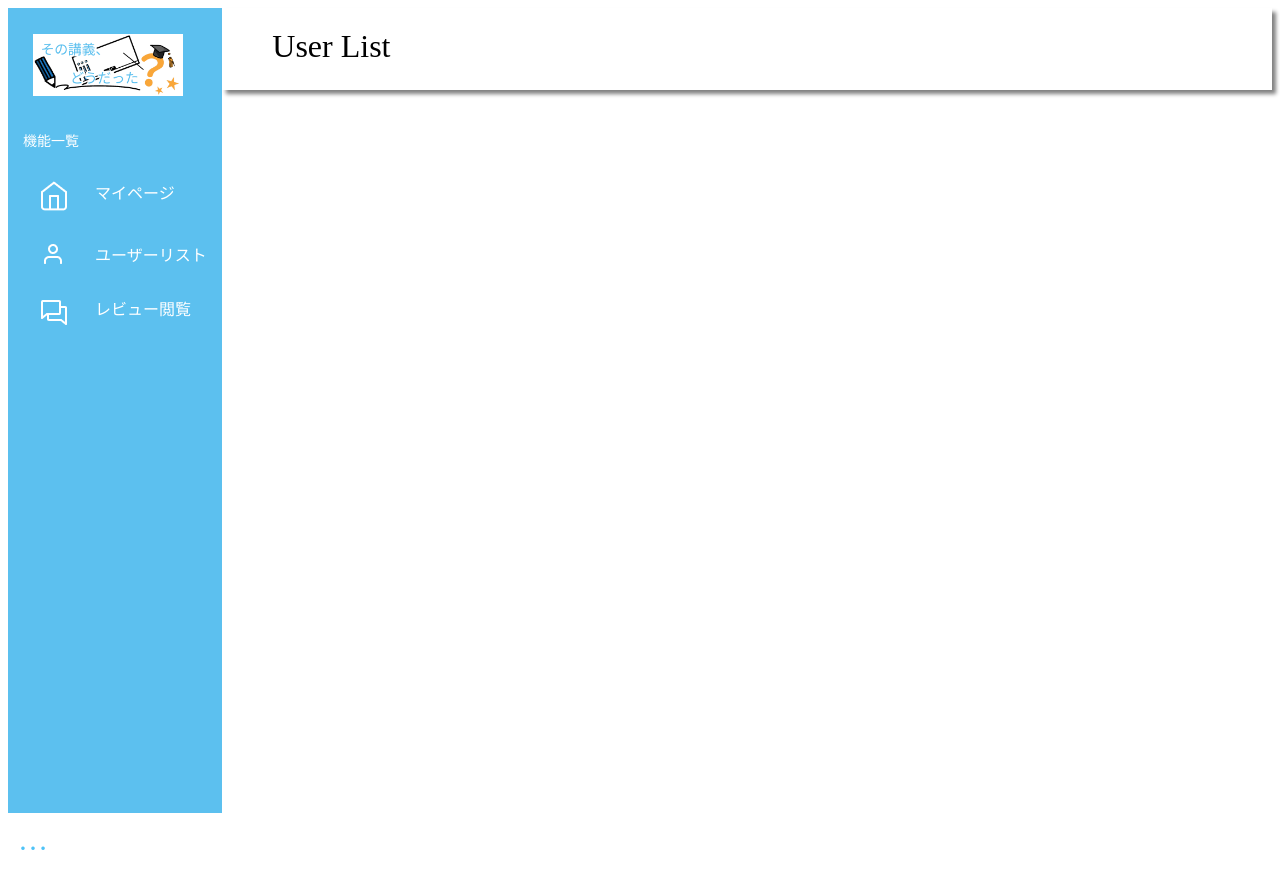
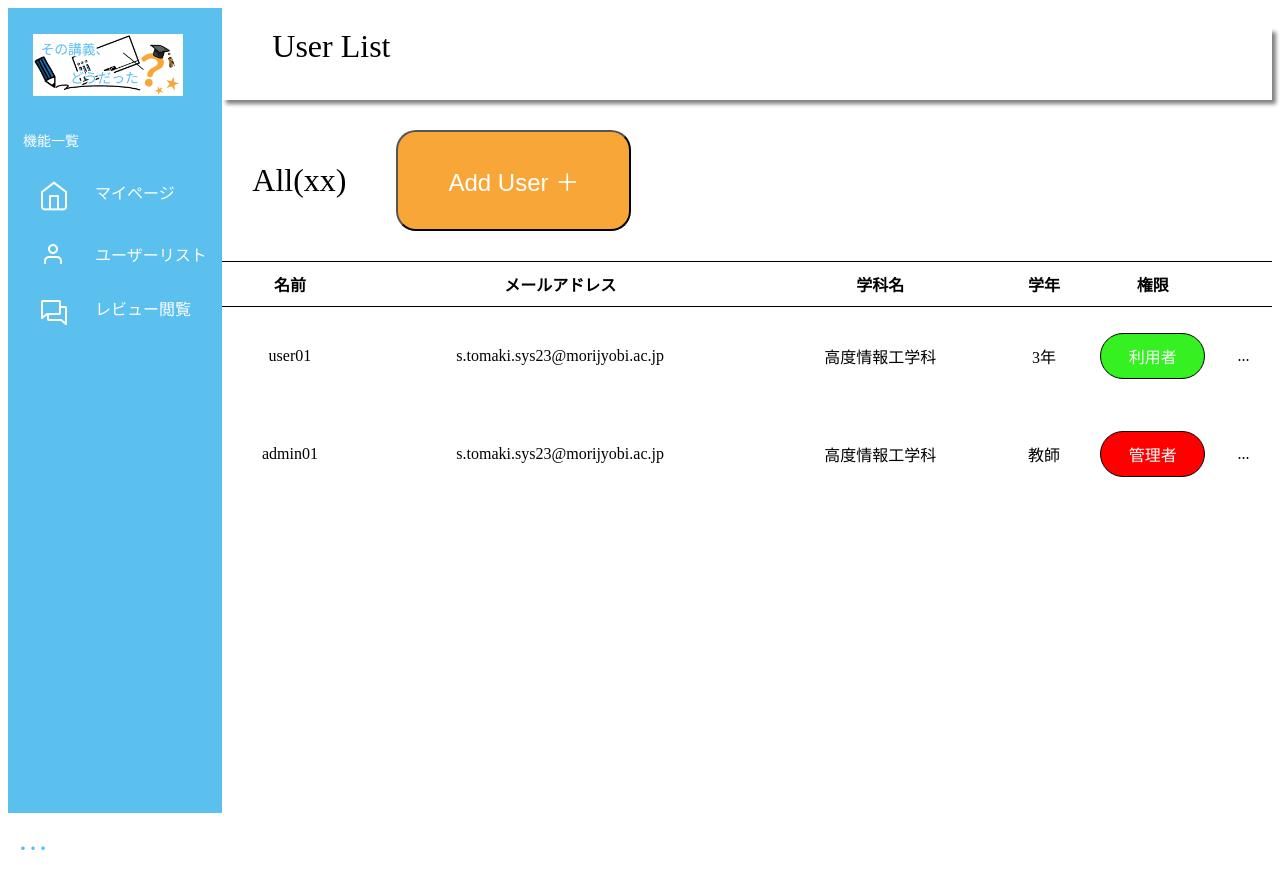
Before and after one commit to knagaki1225/2025_hackathon_teamA, a Django app: template templates/account_list/account_list.html in a window 1280 px wide. Run offline with Django 4.2, Linux system fonts and the light colour scheme; the template is opened without the code that fills it, so the values that code supplies are empty; some libraries are stand-ins or nearby versions.

Commit message:
アカウント一覧画面

```diff
--- a/templates/account_list/account_list.html
+++ b/templates/account_list/account_list.html
@@ -1,5 +1,5 @@
 <!DOCTYPE html>
-<html lang="en">
+<html lang="ja">
 <head>
     <meta charset="UTF-8">
     <meta name="viewport" content="width=device-width, initial-scale=1.0">
@@ -61,7 +61,7 @@
             margin: 0px 40px;
             color: white;
         }
-        p{
+        .sideber p{
             font-size: 14px;
             margin-top: 20px;
             margin-left: 10px;
@@ -71,11 +71,67 @@
             color: black;
             font-size: 32px;
             margin-left: 50px;
+            margin-top: 20px;
         }
         .userlist_title{
             box-shadow: 4px 4px 4px gray;
-            height: 82px;
+            height: 72px;
+        }
+
+        .userlist_item{
             width: 100%;
+        }
+
+        .adduser_item p{
+            font-size: 32px;
+        }
+        .adduser_item{
+            margin: 30px;
+        }
+        .adduser_button{
+            font-size: 24px;
+            padding: 0px 50px;
+            border-radius: 20px;
+            background-color: #F9A638;
+            color: #FFFFFF;
+            margin-left: 50px;
+        }
+
+        table{
+            width: 100%;
+            border-collapse: collapse;
+        }
+
+        thead tr{
+            border: 1.5px solid black;
+            border-left: none;
+            border-right: none;
+        }
+
+        table td{
+            text-align: center;
+        }
+        table th,td{
+            padding: 10px;
+        }
+        /* 権限色*/
+        .green p{
+            border: 1px solid black;
+            border-radius: 30px;
+            background-color: #36F122;
+            padding: 10px 0px;
+            color: #FFFFFF;
+        }
+        .red p{
+            border: 1px solid black;
+            border-radius: 30px;
+            background-color: #FF0000;
+            padding: 10px 0px;
+            color: #FFFFFF;
+        }
+
+        .adduser_item{
+            display: flex;
         }
 
         /* 三点リーダー*/
@@ -108,8 +164,43 @@
                 </section>
             </div>
         </aside>
-        <div class="userlist_title">
-            <p>User List</p>
+        <div class="userlist_item">
+            <div class="userlist_title">
+                <p>User List</p>
+            </div>
+            <div class="adduser_item">
+                <p>All(xx)</p>
+                <input class="adduser_button" type="submit" value="Add User ＋">
+            </div>
+            <table>
+                <thead>
+                    <tr>
+                        <th>名前</th>
+                        <th>メールアドレス</th>
+                        <th>学科名</th>
+                        <th>学年</th>
+                        <th>権限</th>
+                    </tr>
+                </thead>
+                <tbody>
+                    <tr>
+                        <td>user01</td>
+                        <td>s.tomaki.sys23@morijyobi.ac.jp</td>
+                        <td>高度情報工学科</td>
+                        <td>3年</td>
+                        <td class="green"><p>利用者</p></td>
+                        <td>...</td>
+                    </tr>
+                    <tr>
+                        <td>admin01</td>
+                        <td>s.tomaki.sys23@morijyobi.ac.jp</td>
+                        <td>高度情報工学科</td>
+                        <td>教師</td>
+                        <td class="red"><p>管理者</p></td>
+                        <td>...</td>
+                    </tr>
+                </tbody>
+            </table>
         </div>
     </div>
 
```
